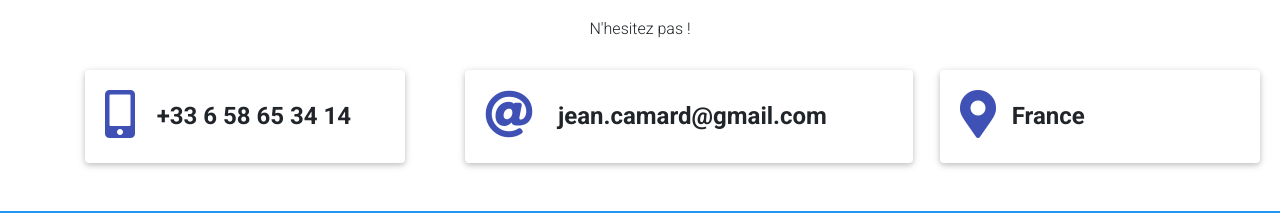
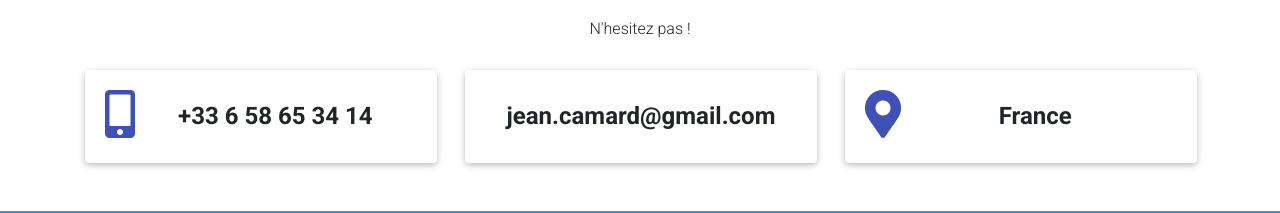
Before and after one commit to jcfutur/MonCvReactJs, a React (Create React App) app: page / in a window 1280 px wide. Shown: the part 4815-5028 px from the top of the page. Built offline with nearby package versions, Linux system fonts and the light colour scheme.

Commit message:
ajustement adresse mail

```diff
--- a/src/App.css
+++ b/src/App.css
@@ -54,4 +54,11 @@
 #tel {
   padding-top: 12px;
   font-weight: bold;
+  text-align: center;
 }
+
+#tel2 {
+  padding-top: 12px;
+  font-weight: bold;
+  text-align: center;
+}
--- a/src/Component/grid/contact.js
+++ b/src/Component/grid/contact.js
@@ -10,7 +10,7 @@ return (
 <MDBContainer>
   <MDBRow>
     <MDBCol md="4">
-      <MDBCard style={{ width: "20rem" }}>
+      <MDBCard style={{ width: "22rem" }}>
         <MDBCardBody>
          <MDBRow>
           <MDBCol md="2">
@@ -25,24 +25,19 @@ return (
         </MDBCardBody>
       </MDBCard>
     </MDBCol>
-    <MDBCol md="5">
-      <MDBCard style={{ width: "28rem" }}>
+    <MDBCol md="4">
+      <MDBCard style={{ width: "22rem" }}>
         <MDBCardBody>
-        <MDBRow>
-          <MDBCol md="2">
-            <MDBIcon icon="at" size="3x" className="indigo-text"/>
-          </MDBCol>
-          <MDBCol md="9">
-            <MDBCardTitle id="tel">
+          <MDBCol>
+            <MDBCardTitle id="tel2">
                 jean.camard@gmail.com
             </MDBCardTitle>
           </MDBCol>
-         </MDBRow>
         </MDBCardBody>
       </MDBCard>
     </MDBCol>
-    <MDBCol md="3">
-      <MDBCard style={{ width: "20rem" }}>
+    <MDBCol md="4">
+      <MDBCard style={{ width: "22rem" }}>
         <MDBCardBody>
         <MDBRow>
             <MDBCol md="2">
```
